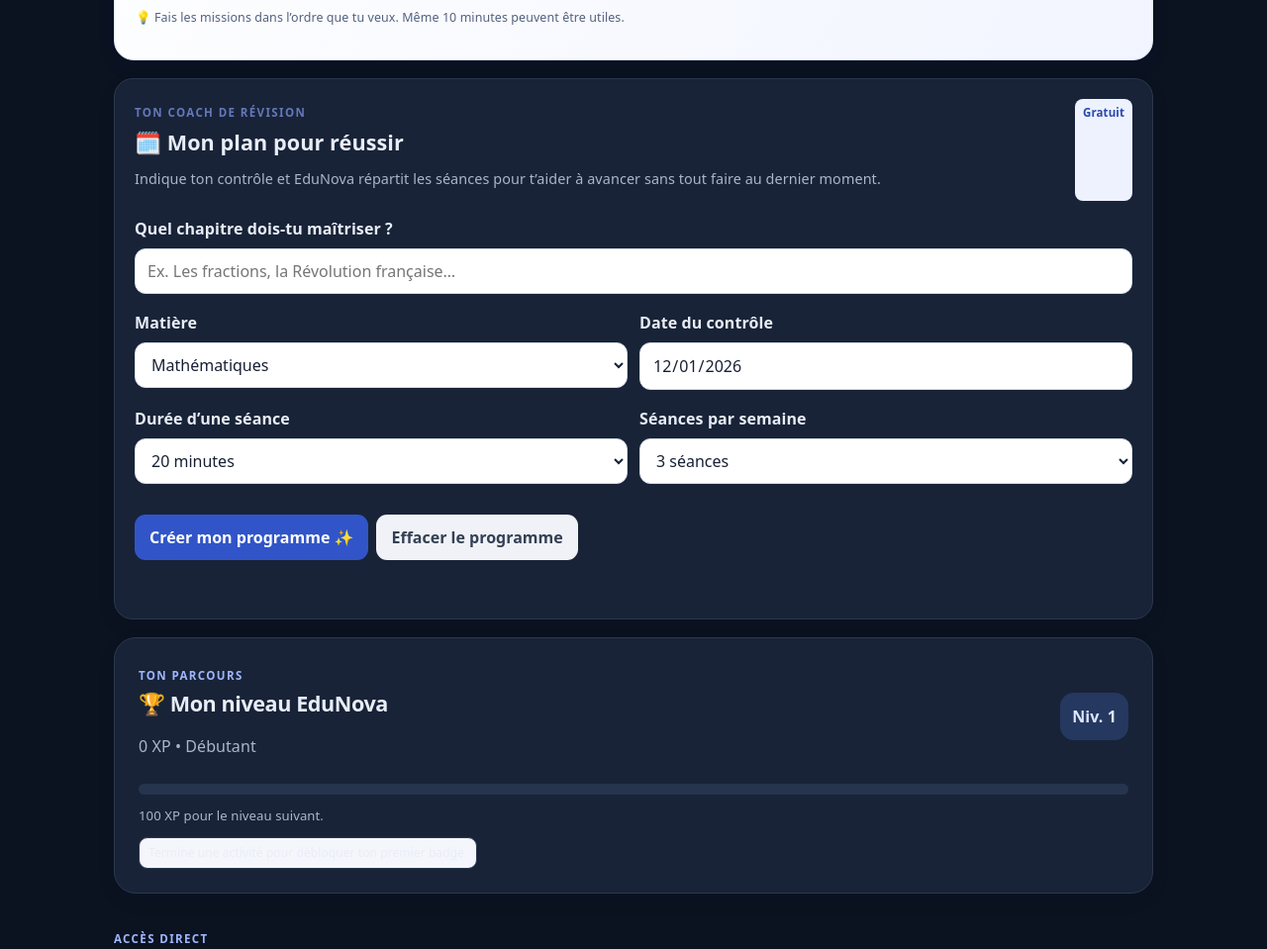
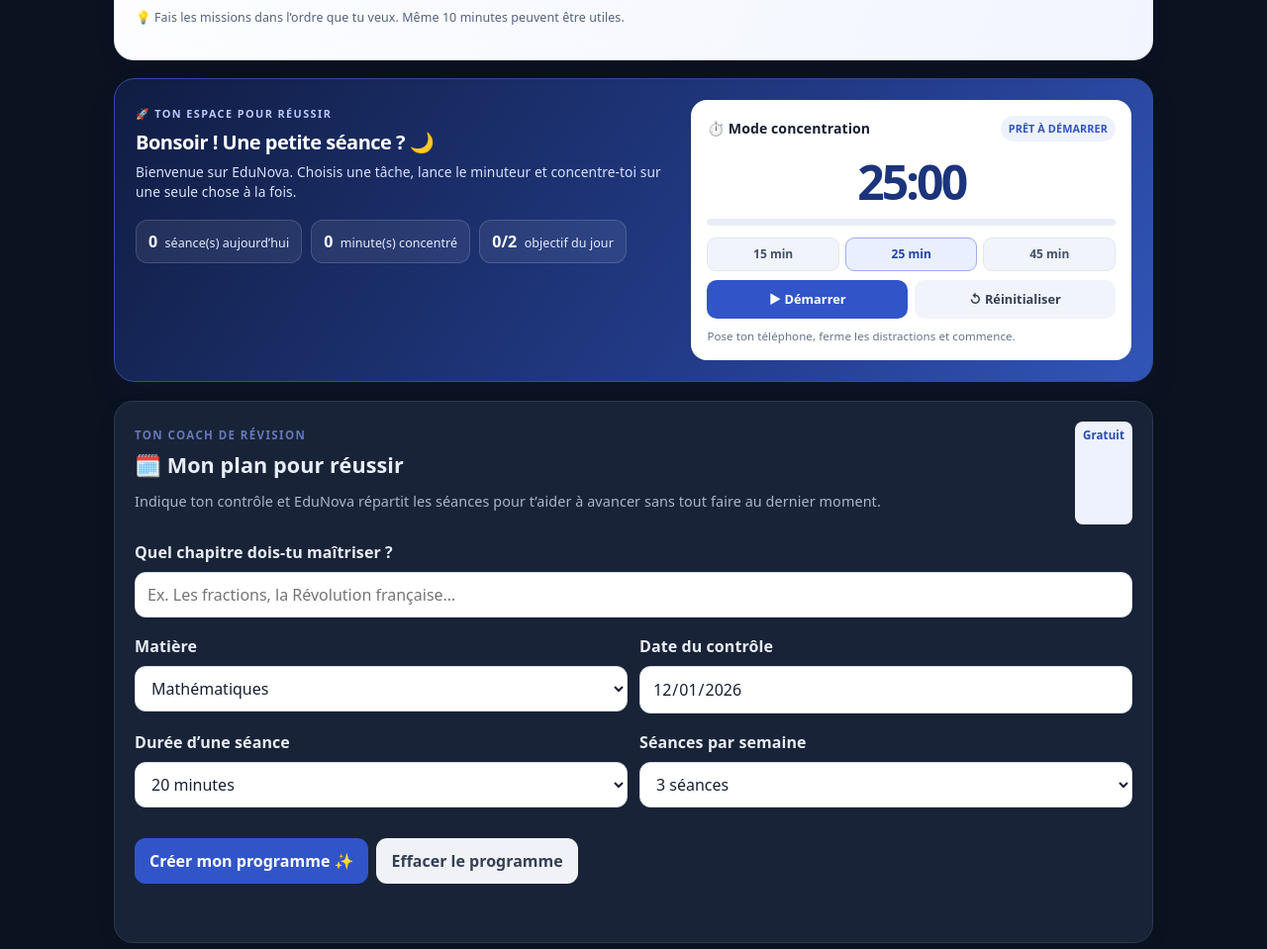
Before and after one commit to ayubdjazouli-code/Studybot, a plain HTML site: page index.html in a window 1280 px wide. Shown: the part 1612-2571 px from the top of the page at 99% size. Drawn offline with nearby package versions, Linux system fonts and the light colour scheme.

Commit message:
Load EduNova focus studio on home page

```diff
--- a/index.html
+++ b/index.html
@@ -1246,4 +1246,5 @@ drawStats();
 
 <script src="edunova-boost.js" defer></script>
 <script src="edunova-motivation.js" defer></script>
+<script src="edunova-studio.js" defer></script>
 </body></html>
```
